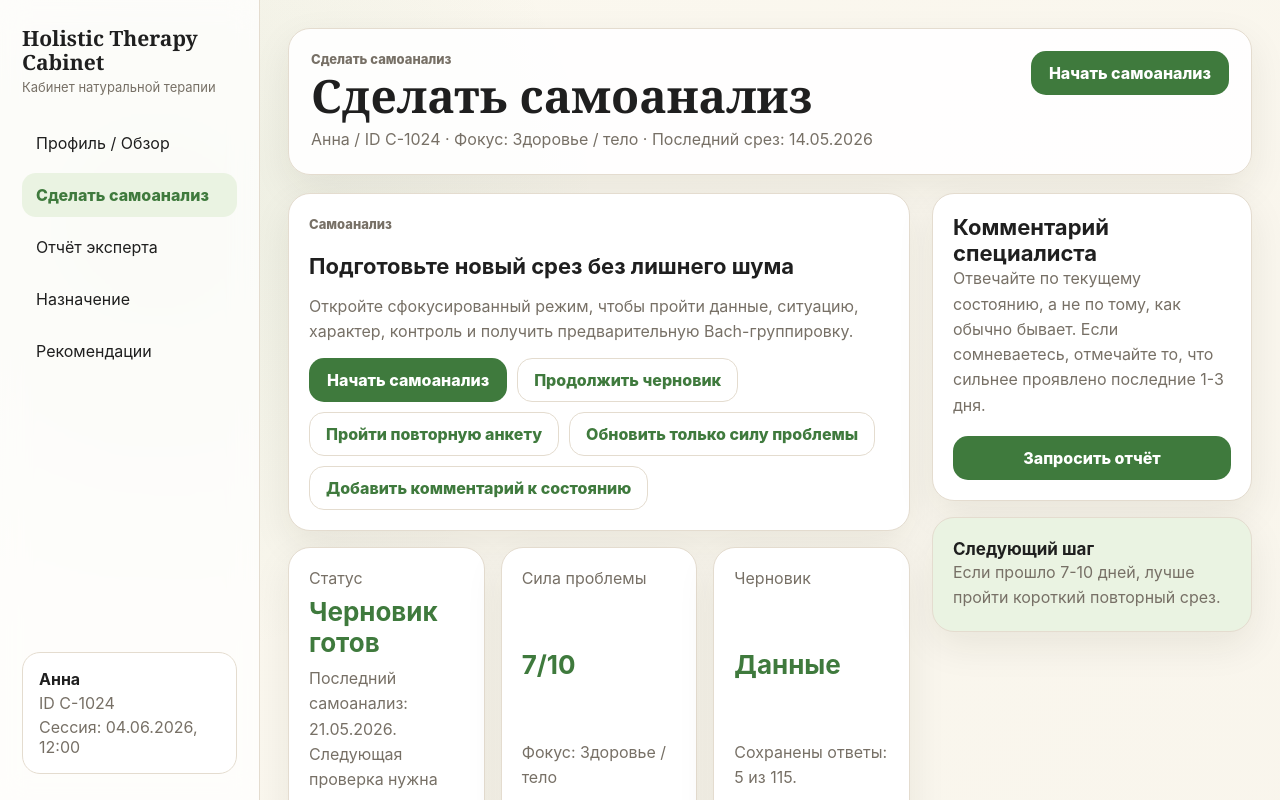
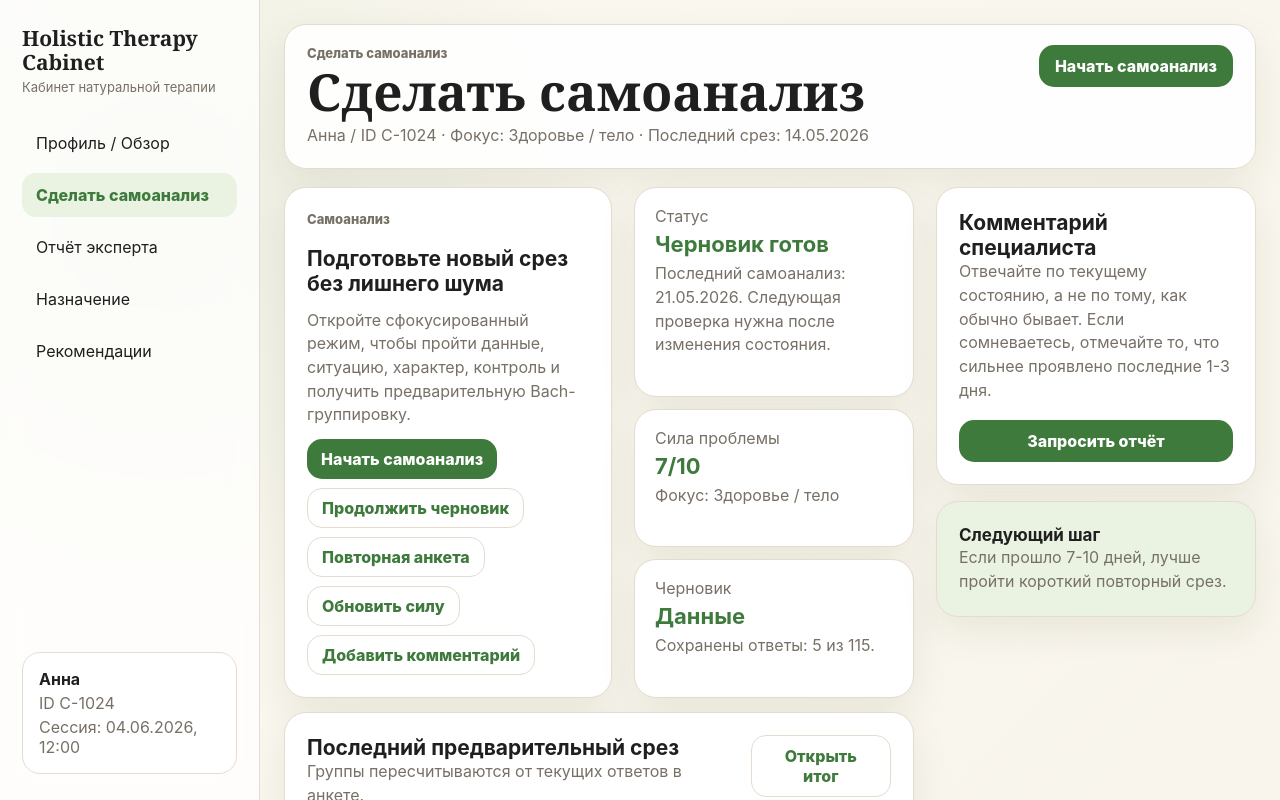
Before and after one commit to andylitvinov-design/report, a React (Vite) app: page / in a window 1280 px wide. Both pictures are taken after a click on the button "Сделать самоанализ". Shown: the top 800 px of the page. Built offline with nearby package versions, Linux system fonts and the light colour scheme.

Commit message:
Refine self-analysis layout density

```diff
--- a/src/pages/SelfAnalysis.jsx
+++ b/src/pages/SelfAnalysis.jsx
@@ -100,6 +100,7 @@ export default function SelfAnalysis({ onModeChange }) {
   if (mode === "overview") {
     return (
       <div className="self-overview">
+        <section className="self-overview-main">
           <article className="card self-start-card">
             <p className="eyebrow">Самоанализ</p>
             <h2>Подготовьте новый срез без лишнего шума</h2>
@@ -115,10 +116,10 @@ export default function SelfAnalysis({ onModeChange }) {
                 Продолжить черновик
               </button>
               <button className="secondary-btn" onClick={() => goToStep("data")} type="button">
-              Пройти повторную анкету
+                Повторная анкета
               </button>
-            <button className="secondary-btn" type="button">Обновить только силу проблемы</button>
-            <button className="secondary-btn" type="button">Добавить комментарий к состоянию</button>
+              <button className="secondary-btn" type="button">Обновить силу</button>
+              <button className="secondary-btn" type="button">Добавить комментарий</button>
             </div>
           </article>
 
@@ -141,6 +142,7 @@ export default function SelfAnalysis({ onModeChange }) {
                 {selfAnalysis.questions.length}.
               </p>
             </article>
+          </section>
         </section>
 
         <article className="card">
--- a/src/styles.css
+++ b/src/styles.css
@@ -147,7 +147,7 @@ h2 {
 
 .main-shell {
   min-width: 0;
-  padding: 28px;
+  padding: 24px;
   display: grid;
   grid-template-columns: minmax(0, 1fr) 320px;
   gap: 18px 22px;
@@ -160,7 +160,7 @@ h2 {
 }
 
 .topbar {
-  padding: 22px;
+  padding: 20px 22px;
   display: flex;
   align-items: flex-start;
   justify-content: space-between;
@@ -180,11 +180,11 @@ h2 {
 h1 {
   font-family: Georgia, "Times New Roman", serif;
   font-size: clamp(32px, 4vw, 46px);
-  line-height: 1.04;
+  line-height: 1;
 }
 
 h2 {
-  font-size: 22px;
+  font-size: 21px;
   line-height: 1.2;
 }
 
@@ -199,8 +199,8 @@ h3 {
 }
 
 .primary-btn {
-  min-height: 44px;
-  padding: 12px 18px;
+  min-height: 42px;
+  padding: 10px 16px;
   border: 0;
   border-radius: 15px;
   background: var(--green);
@@ -215,8 +215,8 @@ h3 {
 }
 
 .secondary-btn {
-  min-height: 44px;
-  padding: 11px 16px;
+  min-height: 42px;
+  padding: 10px 15px;
   border: 1px solid var(--border);
   border-radius: 15px;
   background: #fff;
@@ -245,7 +245,7 @@ h3 {
 }
 
 .tab {
-  padding: 10px 16px;
+  padding: 10px 15px;
   white-space: nowrap;
 }
 
@@ -263,7 +263,7 @@ h3 {
 
 .card {
   min-width: 0;
-  padding: 20px;
+  padding: 22px;
   border: 1px solid var(--border);
   border-radius: 22px;
   background: var(--card);
@@ -271,7 +271,7 @@ h3 {
 }
 
 .card p {
-  line-height: 1.58;
+  line-height: 1.48;
 }
 
 .soft-card {
@@ -417,23 +417,38 @@ h3 {
 .focused-form,
 .remedy-result-list {
   display: grid;
-  gap: 16px;
+  gap: 14px;
+}
+
+.self-overview {
+  width: 100%;
+  max-width: 1120px;
+  margin: 0 auto;
+}
+
+.self-overview-main {
+  display: grid;
+  grid-template-columns: minmax(0, 1.45fr) minmax(280px, 0.75fr);
+  gap: 22px;
+  align-items: stretch;
 }
 
 .self-start-card {
   display: grid;
-  gap: 14px;
+  align-content: start;
+  gap: 12px;
 }
 
 .self-overview-grid {
   display: grid;
-  grid-template-columns: repeat(3, minmax(0, 1fr));
-  gap: 16px;
+  gap: 12px;
 }
 
 .status-card {
   display: grid;
-  gap: 8px;
+  align-content: start;
+  gap: 6px;
+  padding: 18px 20px;
 }
 
 .status-card span,
@@ -446,13 +461,20 @@ h3 {
 
 .status-card strong {
   color: var(--green);
-  font-size: 26px;
+  font-size: 22px;
+  line-height: 1.1;
 }
 
 .overview-actions {
   display: flex;
   flex-wrap: wrap;
-  gap: 10px;
+  gap: 9px;
+}
+
+.self-overview .overview-actions .primary-btn,
+.self-overview .overview-actions .secondary-btn {
+  min-height: 40px;
+  padding: 9px 14px;
 }
 
 .self-counts {
@@ -469,20 +491,22 @@ h3 {
   display: grid;
   grid-template-columns: auto 1fr auto;
   align-items: center;
-  gap: 16px;
+  gap: 14px;
+  padding: 18px 22px;
 }
 
 .form-progress h1 {
-  font-size: 28px;
+  font-size: clamp(34px, 4vw, 46px);
+  line-height: 0.98;
 }
 
 .step-nav {
   position: sticky;
-  top: 92px;
+  top: 88px;
   z-index: 4;
-  padding: 10px;
+  padding: 12px;
   display: flex;
-  gap: 8px;
+  gap: 9px;
   overflow-x: auto;
   border: 1px solid var(--border);
   border-radius: 18px;
@@ -491,13 +515,14 @@ h3 {
 }
 
 .step-pill {
-  min-height: 40px;
-  padding: 8px 14px;
+  min-height: 42px;
+  padding: 10px 18px;
   border: 0;
   border-radius: 999px;
   background: transparent;
   color: var(--text);
   font-weight: 800;
+  font-size: 18px;
   white-space: nowrap;
 }
 
@@ -508,7 +533,13 @@ h3 {
 
 .question-section-head {
   display: grid;
-  gap: 8px;
+  gap: 6px;
+}
+
+.question-section-head h2 {
+  max-width: 820px;
+  font-size: clamp(24px, 3vw, 32px);
+  line-height: 1.05;
 }
 
 .remedy-result {
@@ -538,9 +569,9 @@ h3 {
 
 .form-actions {
   position: sticky;
-  bottom: 14px;
+  bottom: 12px;
   z-index: 5;
-  padding: 12px;
+  padding: 14px;
   display: flex;
   justify-content: space-between;
   gap: 12px;
@@ -550,17 +581,39 @@ h3 {
   box-shadow: var(--shadow);
 }
 
+.form-actions .primary-btn,
+.form-actions .secondary-btn {
+  min-height: 52px;
+  padding: 12px 22px;
+}
+
+.focused-form:has(.question-list) {
+  max-height: calc(100vh - 48px);
+  grid-template-rows: auto auto minmax(0, 1fr) auto;
+  overflow: hidden;
+}
+
+.focused-form:has(.question-list) .question-list {
+  min-height: 0;
+  overflow-y: auto;
+  padding-right: 6px;
+}
+
+.focused-form:has(.question-list) .form-actions {
+  position: static;
+}
+
 .form-grid {
   display: grid;
   grid-template-columns: repeat(2, minmax(0, 1fr));
-  gap: 16px;
-  margin-top: 16px;
+  gap: 14px;
+  margin-top: 14px;
 }
 
 .field {
   display: grid;
   gap: 8px;
-  margin-top: 16px;
+  margin-top: 14px;
 }
 
 .field input,
@@ -576,7 +629,7 @@ h3 {
 }
 
 .field textarea {
-  min-height: 92px;
+  min-height: 88px;
   resize: vertical;
 }
 
@@ -590,22 +643,24 @@ h3 {
 .history-list,
 .check-list {
   display: grid;
-  gap: 14px;
+  gap: 12px;
 }
 
 .question-card {
   display: grid;
-  gap: 14px;
+  gap: 12px;
+  padding-bottom: 28px;
 }
 
 .question-head {
   display: flex;
-  align-items: center;
+  align-items: flex-start;
   justify-content: space-between;
   gap: 14px;
 }
 
 .question-head div:last-child {
+  max-width: 220px;
   text-align: right;
 }
 
@@ -617,24 +672,31 @@ h3 {
 }
 
 .question-number {
-  width: 36px;
-  height: 36px;
+  width: 30px;
+  height: 30px;
   display: grid;
   place-items: center;
   border-radius: 999px;
   background: var(--green-soft);
   color: var(--green);
   font-weight: 900;
+  font-size: 14px;
+}
+
+.question-card h3 {
+  max-width: 800px;
+  font-size: 20px;
+  line-height: 1.25;
 }
 
 .score-grid {
   display: grid;
-  grid-template-columns: repeat(5, minmax(0, 1fr));
-  gap: 8px;
+  grid-template-columns: repeat(6, minmax(0, 1fr));
+  gap: 10px;
 }
 
 .score {
-  min-height: 44px;
+  min-height: 48px;
   border: 1px solid var(--border);
   border-radius: 14px;
   background: #fff;
@@ -707,7 +769,7 @@ h3 {
 }
 
 .app-shell.focus-mode .main-shell {
-  max-width: 980px;
+  max-width: 1040px;
   width: 100%;
   margin: 0 auto;
   grid-template-columns: 1fr;
@@ -718,7 +780,8 @@ h3 {
 }
 
 .app-shell.focus-mode h1 {
-  font-size: clamp(28px, 4vw, 38px);
+  font-size: clamp(34px, 4vw, 46px);
+  line-height: 0.98;
 }
 
 .app-shell.focus-mode .tabs {
@@ -730,7 +793,18 @@ h3 {
 }
 
 .app-shell.focus-mode .workspace {
-  max-width: 860px;
+  max-width: 1040px;
+  width: 100%;
+  margin: 0 auto;
+}
+
+.app-shell:not(.focus-mode) .topbar h1 {
+  font-size: clamp(38px, 4vw, 52px);
+  line-height: 0.98;
+}
+
+.workspace:has(.self-overview) {
+  max-width: 1120px;
   width: 100%;
   margin: 0 auto;
 }
@@ -749,7 +823,7 @@ h3 {
   }
 }
 
-@media (max-width: 760px) {
+@media (max-width: 720px) {
   .app-shell {
     display: block;
   }
@@ -759,7 +833,7 @@ h3 {
   }
 
   .main-shell {
-    padding: 14px;
+    padding: 16px;
     display: block;
   }
 
@@ -774,7 +848,7 @@ h3 {
   }
 
   h1 {
-    font-size: 32px;
+    font-size: 30px;
   }
 
   .mobile-nav {
@@ -802,6 +876,7 @@ h3 {
   .analysis-grid,
   .result-grid,
   .result-grid.three,
+  .self-overview-main,
   .self-overview-grid,
   .form-grid {
     grid-template-columns: 1fr;
@@ -810,10 +885,12 @@ h3 {
   .form-progress {
     position: static;
     grid-template-columns: 1fr;
+    padding: 16px;
   }
 
   .step-nav {
     top: 0;
+    padding: 10px;
   }
 
   .overview-actions,
@@ -821,9 +898,52 @@ h3 {
     display: grid;
   }
 
+  .focused-form:has(.question-list) {
+    max-height: none;
+    overflow: visible;
+  }
+
+  .focused-form:has(.question-list) .question-list {
+    overflow: visible;
+    padding-right: 0;
+  }
+
+  .form-actions {
+    position: static;
+    bottom: 8px;
+    padding: 12px;
+  }
+
   .card {
     padding: 18px;
-    border-radius: 18px;
+    border-radius: 20px;
+  }
+
+  .question-card {
+    padding-bottom: 96px;
+  }
+
+  .question-head {
+    display: grid;
+    grid-template-columns: auto 1fr;
+  }
+
+  .question-head div:last-child {
+    max-width: none;
+    text-align: left;
+  }
+
+  .question-card h3,
+  .question-section-head h2 {
+    max-width: 100%;
+  }
+
+  .score-grid {
+    grid-template-columns: repeat(3, minmax(0, 1fr));
+  }
+
+  .app-shell.focus-mode h1 {
+    font-size: clamp(30px, 10vw, 38px);
   }
 
   .chart {
```
Lines whose indentation alone changed are shown as unchanged.
